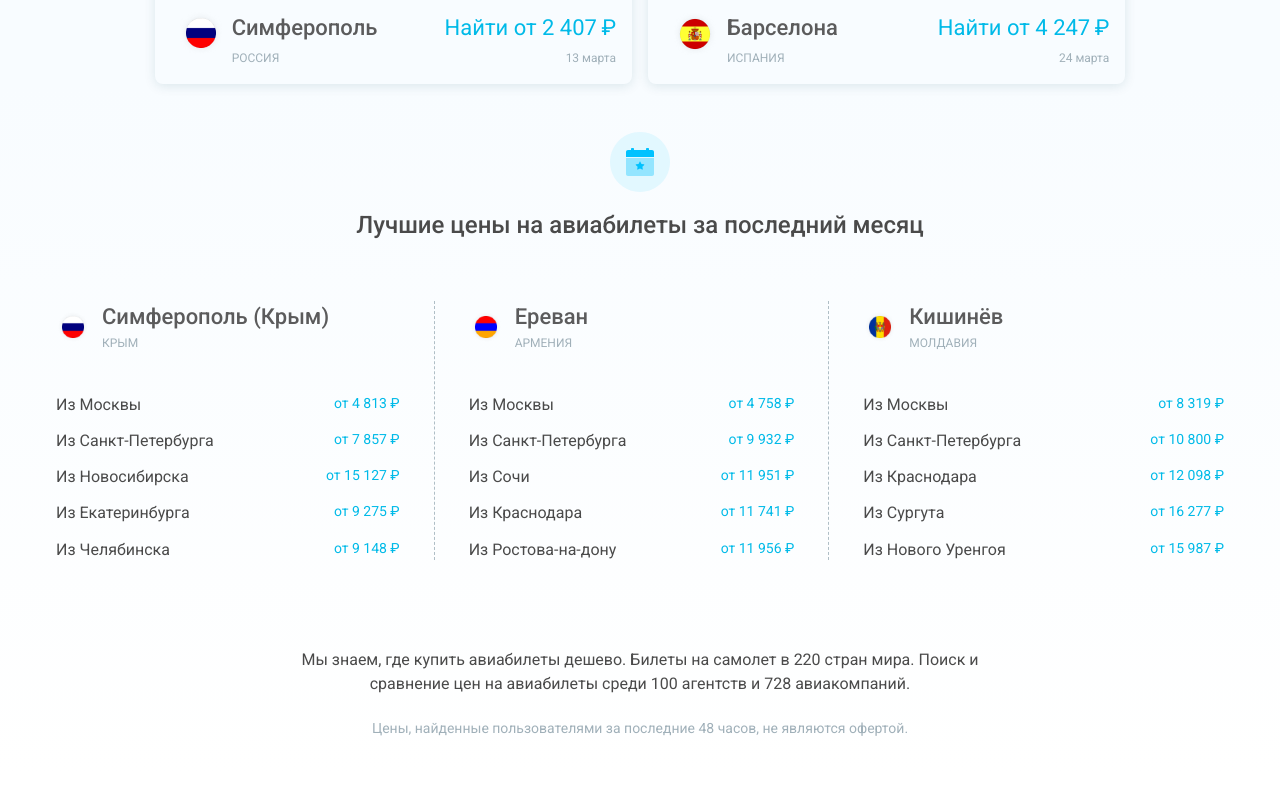
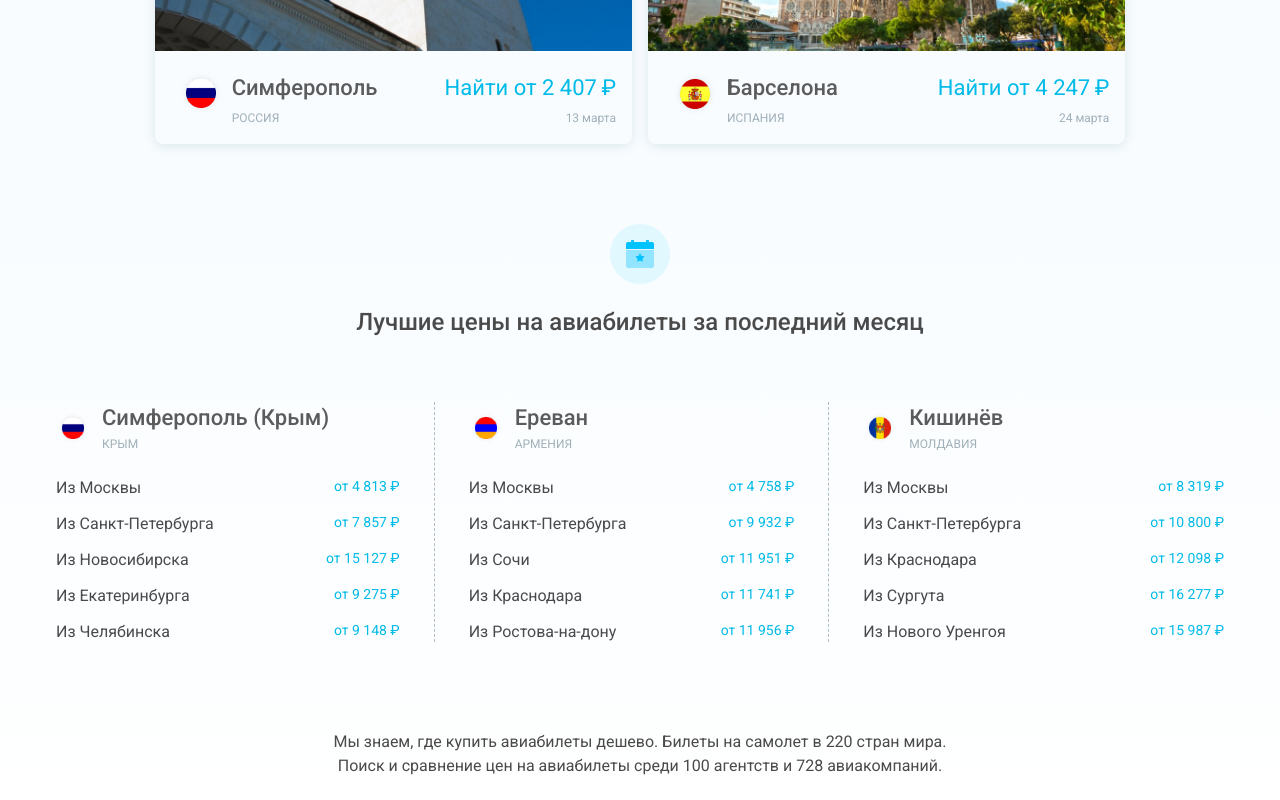
Before and after one commit to gzaripov/aviasales-frontend, a React (Create React App) app: page / in a window 1280 px wide. Shown: the part 2100-2900 px from the top of the page. Built offline with nearby package versions, Linux system fonts and the light colour scheme; what react-clickoutside would draw is missing.

Commit message:
style: change insets on main page

```diff
--- a/src/Footer/FlightLinks.js
+++ b/src/Footer/FlightLinks.js
@@ -2,6 +2,7 @@ import React from "react";
 import styled from "styled-components";
 
 const FlightLinks = styled.div`
+  padding-bottom: 12px;
   border-bottom: 1px solid #e0e6e8;
 `;
 
@@ -33,12 +34,14 @@ const BoldLink = Link.extend`
 
 const LinkList = styled.ul`
   padding: 0;
+  margin-top: 16px;
+  margin-bottom: 0;
   text-align: left;
   font-size: 12px;
 `;
 
 const LinkColumn = styled.nav`
-  margin-bottom: 24px;
+  margin-top: 32px;
 `;
 
 export default () => (
--- a/src/Footer/index.js
+++ b/src/Footer/index.js
@@ -5,11 +5,10 @@ import FlightLinks from "./FlightLinks";
 import SocialLinks from "./CompanyLinks";
 
 const Footer = styled.footer`
-  padding-top: 30px;
   padding-bottom: 24px;
 
   ${media.sm`
-    padding-top: 40px;
+    padding-top: 8px;
     padding-bottom: 40px;
   `};
 `;
--- a/src/Main/Articles/Article.js
+++ b/src/Main/Articles/Article.js
@@ -1,4 +1,5 @@
 import React from "react";
+import media from "../../common/media";
 import styled from "styled-components";
 
 const Title = styled.h3`
@@ -20,7 +21,11 @@ const Article = styled.div`
 
 const Text = styled.p`
   font-size: 14px;
-  padding-top: 12px;
+  padding-top: 22px;
+
+  ${media.md`
+    padding-top: 16px;
+  `};
 `;
 
 const Link = styled.a`
--- a/src/Main/Destinations/CityCard.js
+++ b/src/Main/Destinations/CityCard.js
@@ -96,6 +96,10 @@ const Card = styled.div`
   box-shadow: 0 2px 12px rgba(0, 75, 93, 0.12);
   margin-top: 12px;
   overflow: hidden;
+
+  ${media.lg`
+    margin-top: 32px;
+  `};
 `;
 
 export default props => (
--- a/src/Main/Destinations/Heading.js
+++ b/src/Main/Destinations/Heading.js
@@ -21,6 +21,7 @@ const Edit = styled.img`
 const Heading = styled.div`
   padding: 0 40px;
   font-size: 18px;
+  line-height: 24px;
 
   ${media.sm`
     padding: 0 100px;
--- a/src/Main/Destinations/index.js
+++ b/src/Main/Destinations/index.js
@@ -77,7 +77,7 @@ const Categories = styled.div`
   display: flex;
   flex-wrap: wrap;
   margin-top: 8px;
-  margin-bottom: 28px;
+  margin-bottom: 20px;
 
   ${media.md`
     margin-top: 56px;
@@ -123,9 +123,9 @@ export default () => (
           </Categories>
         </div>
       </div>
-      <div className="row center-lg">
+      <div className="row center-md">
         {cardsData.map((cardData, index) => (
-          <div className="col-xs-12 col-lg-6 col-xl-5">
+          <div className="col-xs-12 col-md-10 col-lg-6 col-xl-5">
             <CityCard data={cardData} key={index} />
           </div>
         ))}
--- a/src/Main/Header/index.js
+++ b/src/Main/Header/index.js
@@ -1,4 +1,5 @@
 import React from "react";
+import media from "../../common/media";
 import styled from "styled-components";
 import Heading from "./Heading";
 import Logo from "./Logo";
@@ -20,6 +21,14 @@ const SearchBox = styled.div`
   flex: 1;
   display: flex;
   flex-direction: column;
+
+  ${media.md`
+    padding: 0 54px;
+  `};
+
+  ${media.lg`
+    padding: 0;
+  `};
 `;
 
 export default () => (
--- a/src/Main/Prices/CityCard/index.js
+++ b/src/Main/Prices/CityCard/index.js
@@ -16,23 +16,20 @@ const Price = styled.a`
   margin-bottom: 4px;
 `;
 
-const CityPriceBox = styled.div`
+const CityPriceContainer = styled.div`
   display: flex;
   margin-bottom: 16px;
 `;
 
 const CityPrice = props => (
-  <CityPriceBox>
+  <CityPriceContainer>
     <From>{props.data.from}</From>
     <Price>от {props.data.price} ₽</Price>
-  </CityPriceBox>
+  </CityPriceContainer>
 );
 
 const PricesBox = styled.div`
-  padding-top: 16px;
-  ${media.md`
-    margin-top: 26px;
-  `};
+  padding-top: 24px;
 `;
 
 const Prices = props => (
@@ -44,17 +41,15 @@ const Prices = props => (
 const CityCard = styled.div`
   margin-top: 24px;
   padding-bottom: 8px;
-  border-bottom: 0.5px dashed #afbec6;
+  border-bottom: ${p => (p.types.last ? "none" : "0.5px dashed #afbec6")};
 
   ${media.lg`
     margin-top: 26px;
     border-bottom: none;
     border-right: ${props =>
-      props.id === 0 || props.id % 2 !== 0 ? "0.5px dashed #afbec6;" : "none"};
-    padding-right: ${props =>
-      props.id === 0 || props.id % 2 !== 0 ? "34px" : "0"};
-    padding-left: ${props =>
-      props.id === 0 || props.id % 3 === 0 ? "0" : "18px"};
+      props.types.lastInRow ? "0.5px dashed #afbec6;" : "none"};
+    padding-right: ${props => (props.types.lastInRow ? "34px" : "0")};
+    padding-left: ${props => (props.types.threeMultiple ? "0" : "18px")};
 
     padding-bottom: 0;
     margin-bottom: 8px;
@@ -62,7 +57,7 @@ const CityCard = styled.div`
 `;
 
 export default props => (
-  <CityCard id={props.id}>
+  <CityCard types={props.types}>
     <Header data={props.data} />
     <Prices prices={props.data.prices} />
   </CityCard>
--- a/src/Main/Prices/Header.js
+++ b/src/Main/Prices/Header.js
@@ -4,11 +4,7 @@ import styled from "styled-components";
 import calendar from "./calendar.svg";
 
 const Calendar = styled.img`
-  margin: 40px auto 20px;
-
-  ${media.md`
-    margin-top: 48px;
-  `};
+  margin-bottom: 20px;
 `;
 
 const Text = styled.span`
@@ -18,6 +14,7 @@ const Text = styled.span`
 
   ${media.md`
     font-size: 24px;
+    line-height: 36px;
   `};
 `;
 
--- a/src/Main/Prices/index.js
+++ b/src/Main/Prices/index.js
@@ -1,5 +1,6 @@
 import React from "react";
 import styled from "styled-components";
+import media from "../../common/media";
 import Header from "./Header";
 import Advice from "./Advice";
 import CityCard from "./CityCard/index";
@@ -93,8 +94,21 @@ const citiesData = [
 ];
 
 const Prices = styled.section`
+  padding: 72px 0 0;
   background: linear-gradient(180deg, #f8fcff 0%, #ffffff 100%);
+
+  ${media.md`
+    padding-top: 80px;
+  `};
 `;
+
+const getCardTypes = (id, length) => {
+  return {
+    lastInRow: id === 0 || id % 2 !== 0,
+    threeMultiple: id % 3 === 0,
+    last: id === length - 1
+  };
+};
 
 export default () => (
   <Prices id="prices">
@@ -105,14 +119,18 @@ export default () => (
         </div>
       </div>
       <div className="row">
-        {citiesData.map((cityData, index) => (
-          <div className="col-xs-12 col-lg-4">
-            <CityCard data={cityData} key={index} id={index} />
+        {citiesData.map((cityData, index, arr) => (
+          <div className="col-xs-12 col-md-10 col-md-offset-1 col-lg-4 col-lg-offset-0">
+            <CityCard
+              data={cityData}
+              key={index}
+              types={getCardTypes(index, arr.length)}
+            />
           </div>
         ))}
       </div>
-      <div className="row">
-        <div className="col-xs-12 col-lg-8 col-lg-offset-2">
+      <div className="row center-md">
+        <div className="col-xs-12 col-md-11 col-lg-8 col-xl-7">
           <Advice />
         </div>
       </div>
```
